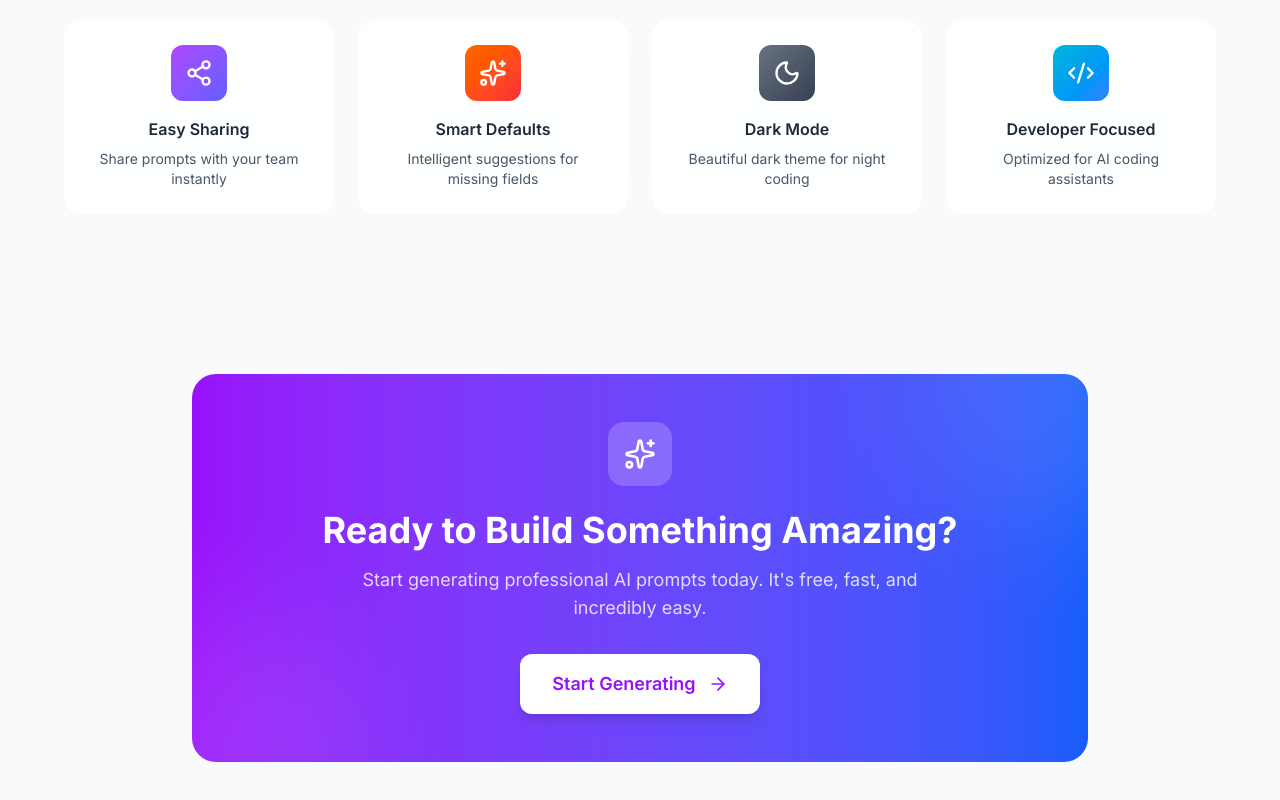
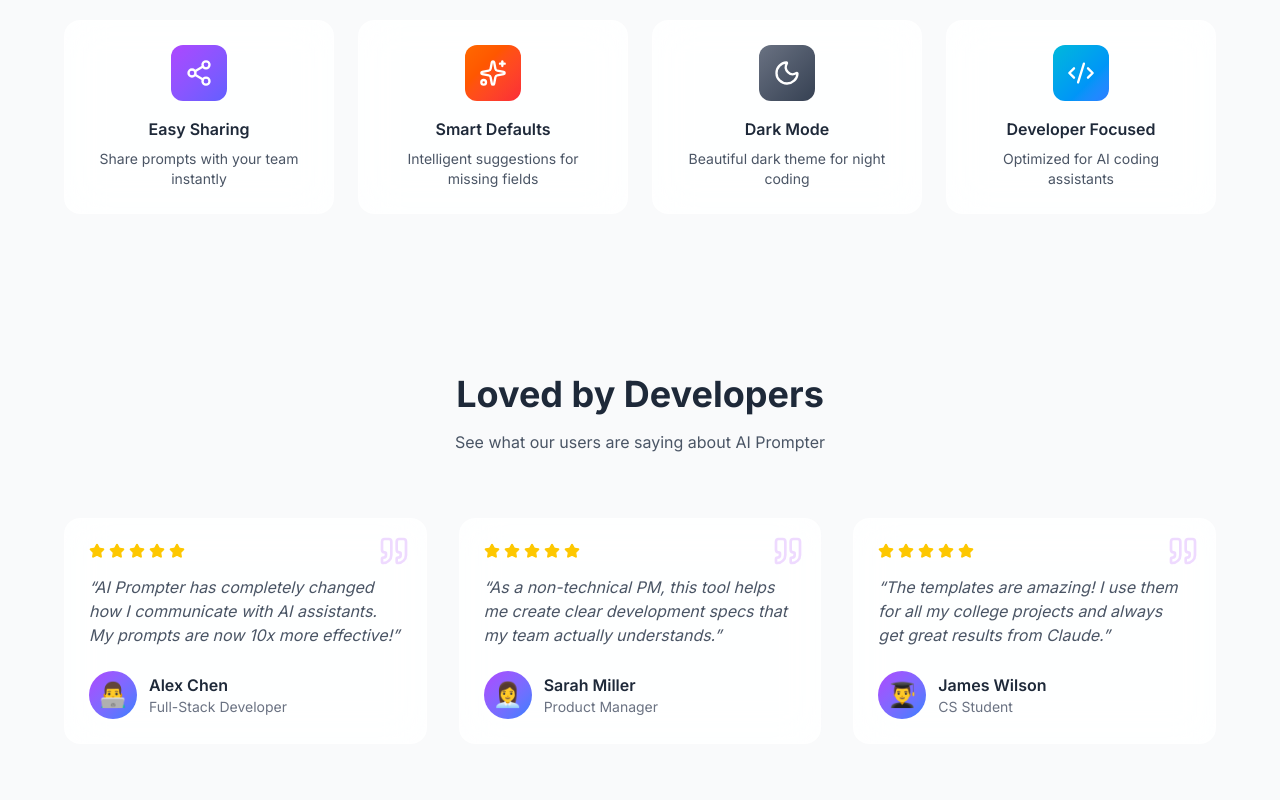
Before and after one commit to Saqibnawazkhan/AI-Prompter, a Next.js app: page / in a window 1280 px wide. Shown: the part 1972-2772 px from the top of the page. Built offline with nearby package versions, Linux system fonts and the light colour scheme.

Commit message:
Change 38: Add testimonials section - Created Testimonials component with 3 user reviews - Added star ratings and quote styling - Integrated into Hero page

```diff
--- a/components/Hero.tsx
+++ b/components/Hero.tsx
@@ -6,6 +6,7 @@ import Stats from './Stats';
 import HowItWorks from './HowItWorks';
 import FeaturesSection from './FeaturesSection';
 import CTA from './CTA';
+import Testimonials from './Testimonials';
 
 interface HeroProps {
   onGetStarted: () => void;
@@ -136,6 +137,7 @@ export default function Hero({ onGetStarted }: HeroProps) {
       <Stats />
       <HowItWorks />
       <FeaturesSection />
+      <Testimonials />
       <CTA onGetStarted={onGetStarted} />
     </>
   );
--- /dev/null
+++ b/components/Testimonials.tsx
@@ -0,0 +1,95 @@
+'use client';
+
+import { motion } from 'framer-motion';
+import { Star, Quote } from 'lucide-react';
+
+const testimonials = [
+  {
+    name: 'Alex Chen',
+    role: 'Full-Stack Developer',
+    avatar: '👨‍💻',
+    content: 'AI Prompter has completely changed how I communicate with AI assistants. My prompts are now 10x more effective!',
+    rating: 5,
+  },
+  {
+    name: 'Sarah Miller',
+    role: 'Product Manager',
+    avatar: '👩‍💼',
+    content: 'As a non-technical PM, this tool helps me create clear development specs that my team actually understands.',
+    rating: 5,
+  },
+  {
+    name: 'James Wilson',
+    role: 'CS Student',
+    avatar: '👨‍🎓',
+    content: 'The templates are amazing! I use them for all my college projects and always get great results from Claude.',
+    rating: 5,
+  },
+];
+
+export default function Testimonials() {
+  return (
+    <section className="py-20 px-4">
+      <div className="max-w-6xl mx-auto">
+        {/* Header */}
+        <motion.div
+          initial={{ opacity: 0, y: 20 }}
+          whileInView={{ opacity: 1, y: 0 }}
+          viewport={{ once: true }}
+          className="text-center mb-16"
+        >
+          <h2 className="text-3xl md:text-4xl font-bold text-gray-800 dark:text-white mb-4">
+            Loved by Developers
+          </h2>
+          <p className="text-gray-600 dark:text-gray-400 max-w-xl mx-auto">
+            See what our users are saying about AI Prompter
+          </p>
+        </motion.div>
+
+        {/* Testimonials Grid */}
+        <div className="grid grid-cols-1 md:grid-cols-3 gap-8">
+          {testimonials.map((testimonial, index) => (
+            <motion.div
+              key={testimonial.name}
+              initial={{ opacity: 0, y: 20 }}
+              whileInView={{ opacity: 1, y: 0 }}
+              viewport={{ once: true }}
+              transition={{ delay: index * 0.15 }}
+              className="glass p-6 rounded-2xl card-hover relative"
+            >
+              {/* Quote Icon */}
+              <Quote className="absolute top-4 right-4 w-8 h-8 text-purple-500/20" />
+
+              {/* Stars */}
+              <div className="flex gap-1 mb-4">
+                {[...Array(testimonial.rating)].map((_, i) => (
+                  <Star key={i} className="w-4 h-4 fill-yellow-400 text-yellow-400" />
+                ))}
+              </div>
+
+              {/* Content */}
+              <p className="text-gray-600 dark:text-gray-300 mb-6 italic">
+                &ldquo;{testimonial.content}&rdquo;
+              </p>
+
+              {/* Author */}
+              <div className="flex items-center gap-3">
+                <div className="w-12 h-12 rounded-full bg-gradient-to-br from-purple-500 to-blue-500 flex items-center justify-center text-2xl">
+                  {testimonial.avatar}
+                </div>
+                <div>
+                  <h4 className="font-semibold text-gray-800 dark:text-white">
+                    {testimonial.name}
+                  </h4>
+                  <p className="text-sm text-gray-500 dark:text-gray-400">
+                    {testimonial.role}
+                  </p>
+                </div>
+              </div>
+            </motion.div>
+          ))}
+        </div>
+      </div>
+    </section>
+  );
+}
```
